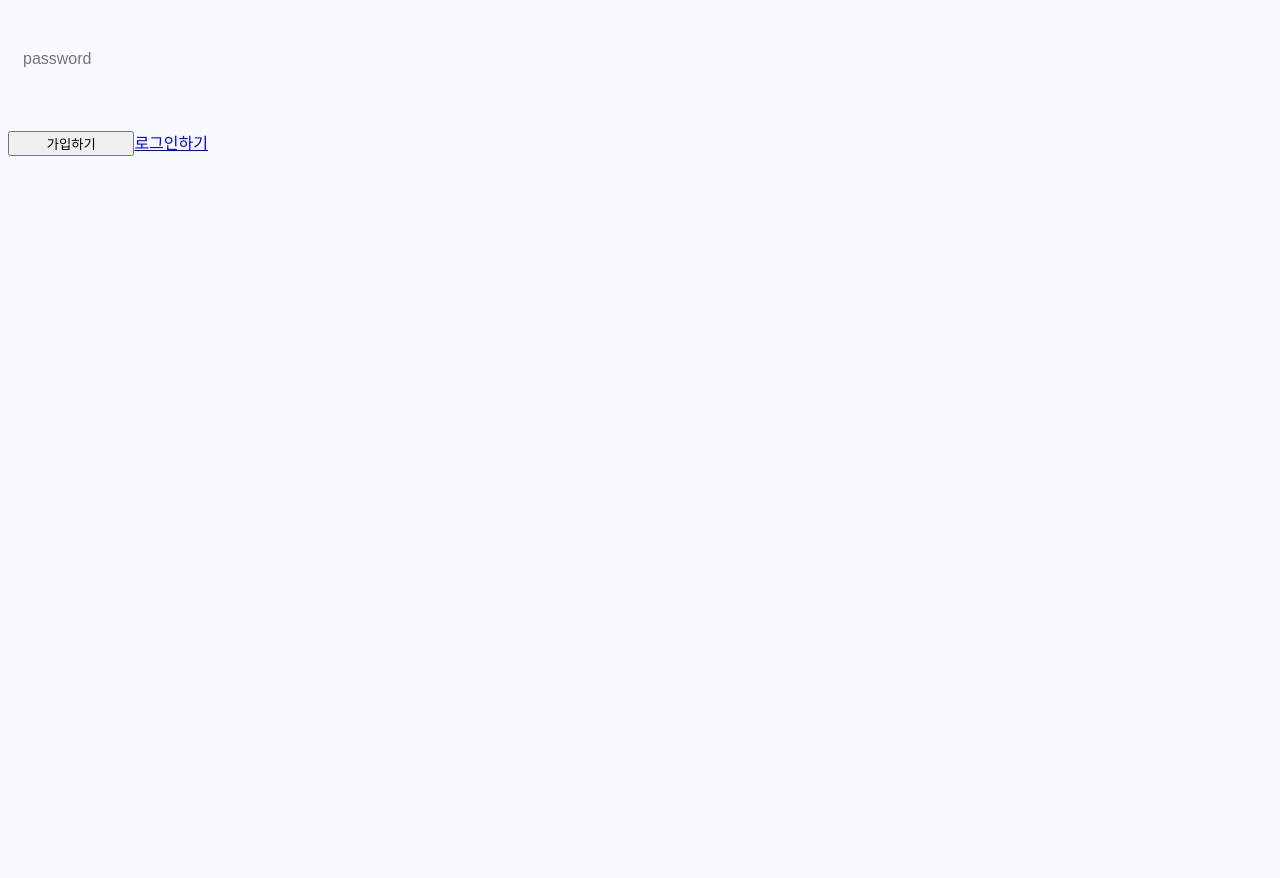
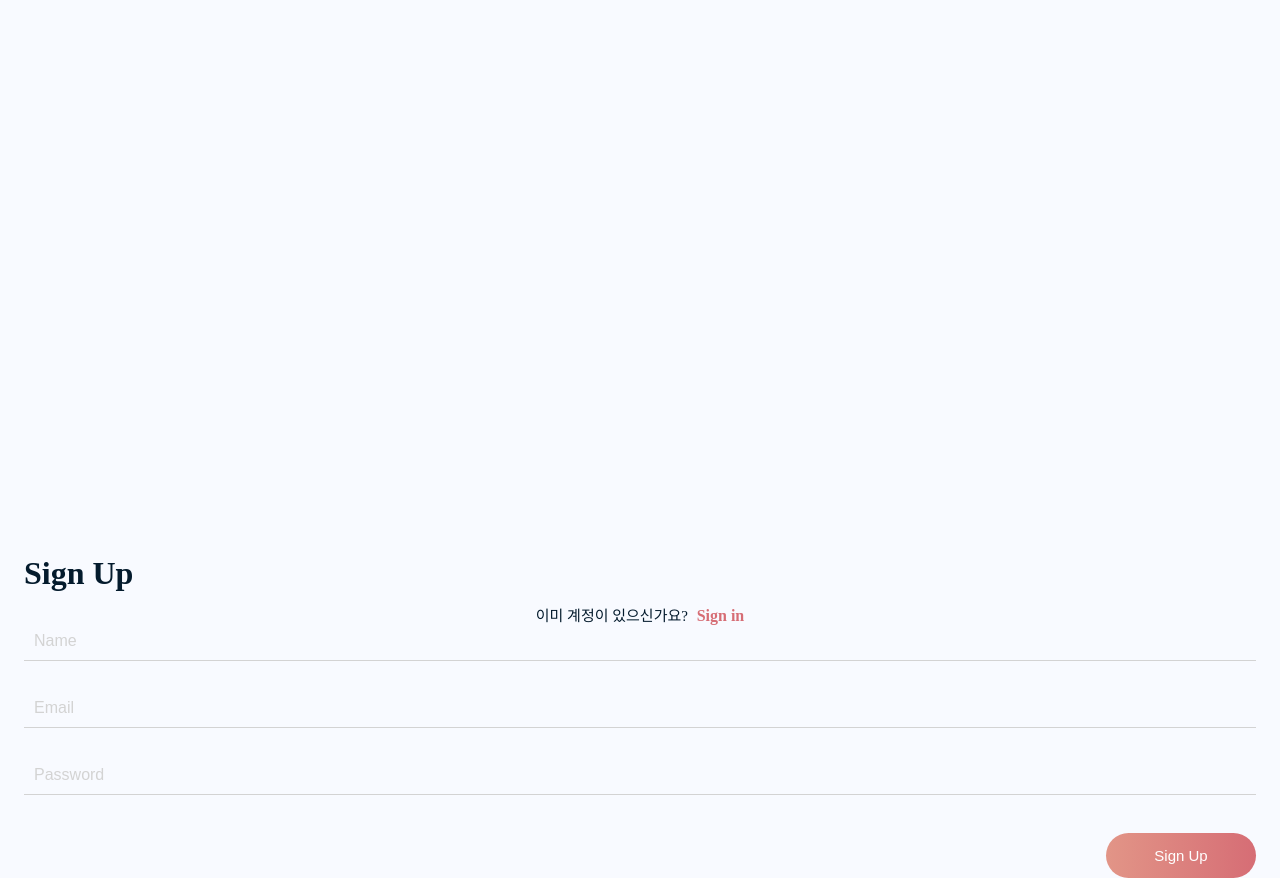
Before and after one commit to choi-songhee/foldertest, a Vue app: page /SignUp in a window 1280 px wide. Shown: the part 140-1018 px from the top of the page. Before the commit the page ends 800 px from the top, so only its background shows below. Built offline with nearby package versions, Linux system fonts and the light colour scheme.

Commit message:
로그인 작업중

```diff
--- a/src/components/Login.vue
+++ b/src/components/Login.vue
@@ -1,11 +1,14 @@
 <template>
   <div class="login">
-    <h3>Login</h3>
-    <input type="text" placeholder="email"><br>
-    <input type="password" placeholder="password"><br>
+    <h1>Login</h1>
+    <div class="inputArea">
+      <input type="text" placeholder="Email"><br>
+      <input type="password" placeholder="Password"><br>
+    </div>
     <button @click="login">Login</button>
-    <p>계정이 없다면, 회원가입을 먼저 진행해주세요 !</p>
-    <button><router-link to="/signUp">회원가입</router-link></button>
+    <p class="signup-text">아직 회원이 아니신가요?
+      <span class="signup-button"><router-link to="/signUp">Sign up</router-link></span>
+    </p>
   </div>
 
 </template>
@@ -27,24 +30,54 @@ export default {
 
 <style lang="scss" scoped>
 .login {
-  margin-top: 40px;
+  margin-top: 55%;
+  padding: 0 16px;
+  color: #041b2d;
 }
-input {
-  margin: 10px 0;
-  width: 20%;
-  padding: 15px;
+.inputArea {
+  margin-top: 30px;
+  input {
+    margin: 10px 0 0;
+    padding: 10px;
+    width: 100%;
+    border-bottom: 1px solid lightgray;
+    &::placeholder {
+      color: lightgray;
+    }
+  }
 }
 button {
+  float: right;
   margin-top: 20px;
-  width: 10%;
+  width: 150px;
+  height: 45px;
   cursor: pointer;
+  font-size: 15px;
+  color: #fff;
+  border-radius: 60px;
+  border: none;
+  background: #D66D75;  /* fallback for old browsers */
+  background: -webkit-linear-gradient(to right, #E29587, #D66D75);  /* Chrome 10-25, Safari 5.1-6 */
+  background: linear-gradient(to right, #E29587, #D66D75); /* W3C, IE 10+/ Edge, Firefox 16+, Chrome 26+, Opera 12+, Safari 7+ */
+
+
 }
-p {
+.signup-text {
+  position: absolute;
+  bottom: 20px;
+  left: 0;
+  width: 100vw;
   margin-top: 40px;
   font-size: 15px;
-  a {
-    cursor: pointer;
-    text-decoration: underline;
+  text-align: center;
+  .signup-button {
+    display: inline-block;
+    margin-left: 5px;
+    font-size: 16px;
+    font-weight: bold;
+    a {
+      color: #D66D75;
+    }
   }
 }
 </style>
--- a/src/components/SignUp.vue
+++ b/src/components/SignUp.vue
@@ -1,44 +1,96 @@
 <template>
   <div class="sign-up">
-    <h1>회원가입</h1>
-    <input type="text" placeholder="email"><br>
-    <input type="password" placeholder="password"><br>
-    <button>가입하기</button>
-    <span><router-link to="/login">로그인하기</router-link></span>
+    <h1>Sign Up</h1>
+    <div class="inputArea">
+      <input type="text" v-model="userName" placeholder="Name"><br>
+      <input type="text" v-model="userEmail" placeholder="Email"><br>
+      <input type="password" v-model="userPassword" placeholder="Password"><br>
+    </div>
+
+    <button @click="signUp">Sign Up</button>
+    <p class="login-text">
+      이미 계정이 있으신가요?
+      <span class="login-button"><router-link to="/login">Sign in</router-link></span>
+    </p>
   </div>
-
 </template>
 
 <script>
+import firebase from 'firebase'
 export default {
   name: 'signUp',
   data() {
     return {
-    };
+      userName: '',
+      userEmail: '',
+      userPassword: '',
+    }
+  },
+  methods: {
+    signUp() {
+      firebase.auth().createUserWidthEmailAndPassword(this.userName, this.userEmail, this.userPassword).then(
+        function() {
+          alert('가입완료 되었습니')
+        },
+        function(err) {
+          alert(err.message)
+        }
+      )
+    }
   }
 }
 </script>
 
 <style lang="scss" scoped>
-.login {
-  margin-top: 40px;
+.sign-up {
+  margin-top: 55%;
+  padding: 0 16px;
+  color: #041b2d;
 }
-input {
-  margin: 10px 0;
-  width: 20%;
-  padding: 15px;
+.inputArea {
+  margin-top: 30px;
+  input {
+    margin: 10px 0 0;
+    padding: 10px;
+    width: 100%;
+    border-bottom: 1px solid lightgray;
+    &::placeholder {
+      color: lightgray;
+    }
+  }
 }
 button {
+  float: right;
   margin-top: 20px;
-  width: 10%;
+  width: 150px;
+  height: 45px;
   cursor: pointer;
+  font-size: 15px;
+  color: #fff;
+  border-radius: 60px;
+  border: none;
+  background: #D66D75;  /* fallback for old browsers */
+  background: -webkit-linear-gradient(to right, #E29587, #D66D75);  /* Chrome 10-25, Safari 5.1-6 */
+  background: linear-gradient(to right, #E29587, #D66D75); /* W3C, IE 10+/ Edge, Firefox 16+, Chrome 26+, Opera 12+, Safari 7+ */
+
+
 }
-p {
+.login-text {
+  position: absolute;
+  bottom: 20px;
+  left: 0;
+  width: 100vw;
   margin-top: 40px;
   font-size: 15px;
-  a {
-    cursor: pointer;
-    text-decoration: underline;
+  text-align: center;
+  .login-button {
+    display: inline-block;
+    margin-left: 5px;
+    font-size: 16px;
+    font-weight: bold;
+    a {
+      color: #D66D75;
+    }
   }
 }
 </style>
--- a/src/scss/_base.scss
+++ b/src/scss/_base.scss
@@ -19,6 +19,7 @@ textarea {
   padding: 0;
   font-size: 16px;
   background-color: transparent;
+  box-sizing: border-box;
 }
 textarea {
   resize: none;
@@ -35,3 +36,7 @@ ol {
   padding: 0;
   list-style: none;
 }
+a {
+  text-decoration: none;
+  color: #041b2d;
+}
```
